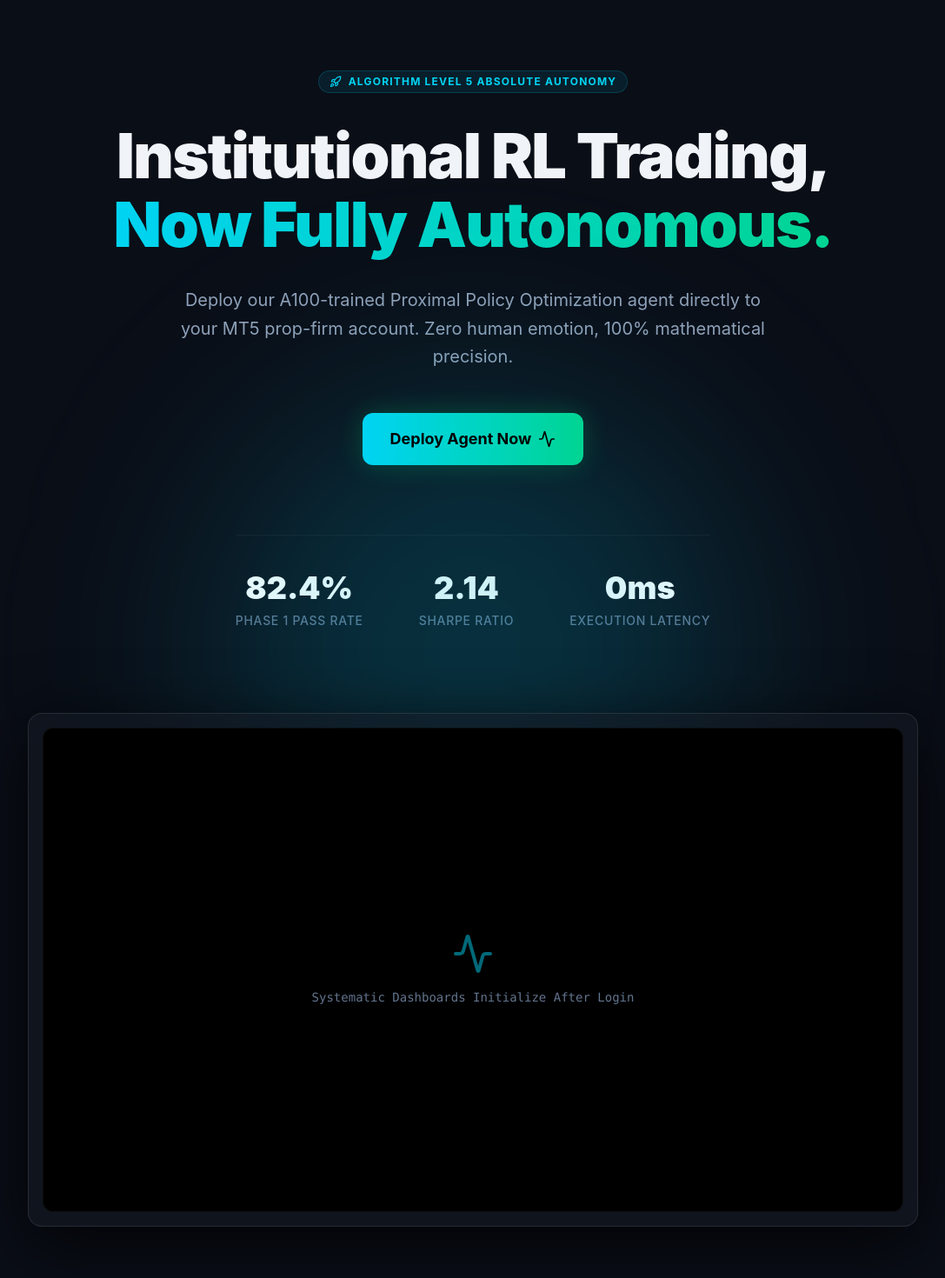
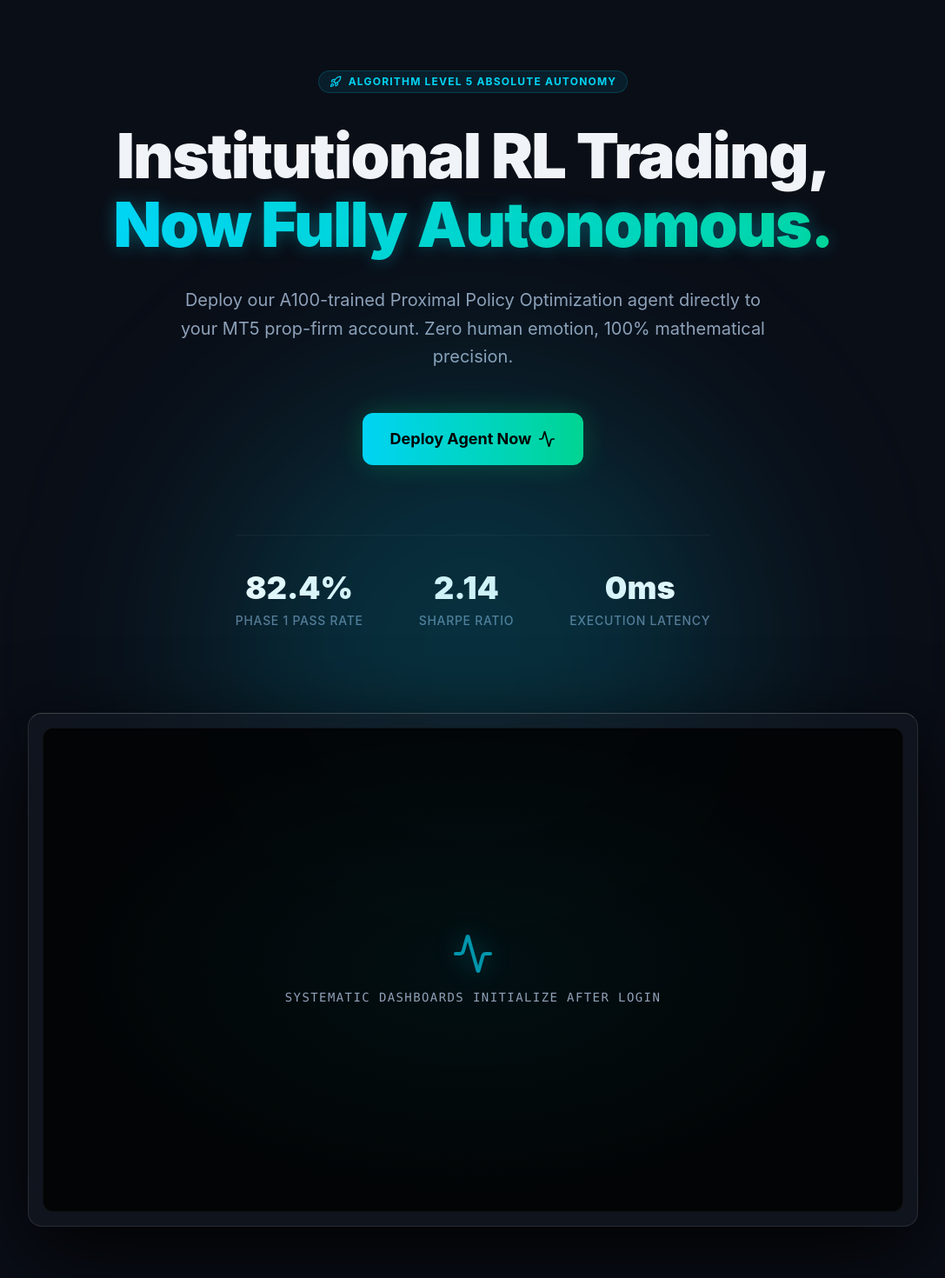
Before and after one commit to dns2jtm/SAWA, a Next.js app: page / in a window 1280 px wide. Shown: the part 136-1606 px from the top of the page at 87% size, without its empty margins (96-1183 px from the left). Built offline with nearby package versions, Linux system fonts and the light colour scheme.

Commit message:
style(web): refine global styling and improve landing page layout for premium aesthetic

```diff
--- a/src/app/globals.css
+++ b/src/app/globals.css
@@ -18,10 +18,34 @@ body {
 }
 
 .glass-panel {
-  background: var(--panel-bg);
+  background: linear-gradient(145deg, rgba(20, 25, 35, 0.7), rgba(15, 18, 25, 0.5));
   border: 1px solid var(--glass-border);
+  border-top: 1px solid rgba(255, 255, 255, 0.1);
+  border-left: 1px solid rgba(255, 255, 255, 0.05);
   border-radius: 16px;
-  backdrop-filter: blur(10px);
+  backdrop-filter: blur(16px);
+  -webkit-backdrop-filter: blur(16px);
+  box-shadow: 0 8px 32px 0 rgba(0, 0, 0, 0.3);
+  transition: all 0.3s ease;
+}
+
+.glass-panel:hover {
+  box-shadow: 0 12px 40px 0 rgba(0, 225, 255, 0.05);
+  border-top: 1px solid rgba(255, 255, 255, 0.15);
+}
+
+.glow-text {
+  text-shadow: 0 0 20px rgba(0, 225, 255, 0.3);
+}
+
+.animate-float {
+  animation: float 6s ease-in-out infinite;
+}
+
+@keyframes float {
+  0% { transform: translateY(0px); }
+  50% { transform: translateY(-10px); }
+  100% { transform: translateY(0px); }
 }
 
 /* Landing page legacy styles */
--- a/src/app/page.tsx
+++ b/src/app/page.tsx
@@ -34,7 +34,7 @@ export default function Home() {
 
           <h1 className="text-5xl md:text-7xl font-black tracking-tight mb-8 leading-[1.1]">
             Institutional RL Trading, <br />
-            <span className="bg-gradient-to-r from-cyan-400 to-emerald-400 bg-clip-text text-transparent">
+            <span className="bg-gradient-to-r from-cyan-400 to-emerald-400 bg-clip-text text-transparent glow-text">
               Now Fully Autonomous.
             </span>
           </h1>
@@ -65,11 +65,12 @@ export default function Home() {
             ))}
           </div>
 
-          <div className="mt-24 w-full max-w-5xl rounded-2xl border border-white/10 bg-[#141923]/60 backdrop-blur-md p-4 shadow-[0_20px_80px_rgba(0,0,0,0.8)]">
-            <div className="rounded-xl overflow-hidden bg-black relative aspect-[16/9] flex items-center justify-center border border-white/5">
-              <div className="text-center">
-                <Activity className="w-12 h-12 text-cyan-400 mx-auto mb-4 animate-pulse opacity-50" />
-                <p className="text-slate-500 font-mono text-sm">Systematic Dashboards Initialize After Login</p>
+          <div className="mt-24 w-full max-w-5xl rounded-2xl border border-white/10 border-t-white/20 bg-[#141923]/60 backdrop-blur-xl p-4 shadow-[0_30px_100px_rgba(0,0,0,0.9)] animate-float">
+            <div className="rounded-xl overflow-hidden bg-black/80 relative aspect-[16/9] flex items-center justify-center border border-white/5 shadow-inner">
+              <div className="absolute inset-0 bg-[radial-gradient(ellipse_at_center,rgba(0,225,255,0.05)_0%,transparent_70%)]" />
+              <div className="text-center z-10">
+                <Activity className="w-12 h-12 text-cyan-400 mx-auto mb-4 animate-pulse opacity-70 drop-shadow-[0_0_15px_rgba(0,225,255,0.5)]" />
+                <p className="text-slate-400 font-mono text-sm tracking-widest uppercase">Systematic Dashboards Initialize After Login</p>
               </div>
             </div>
           </div>
```
